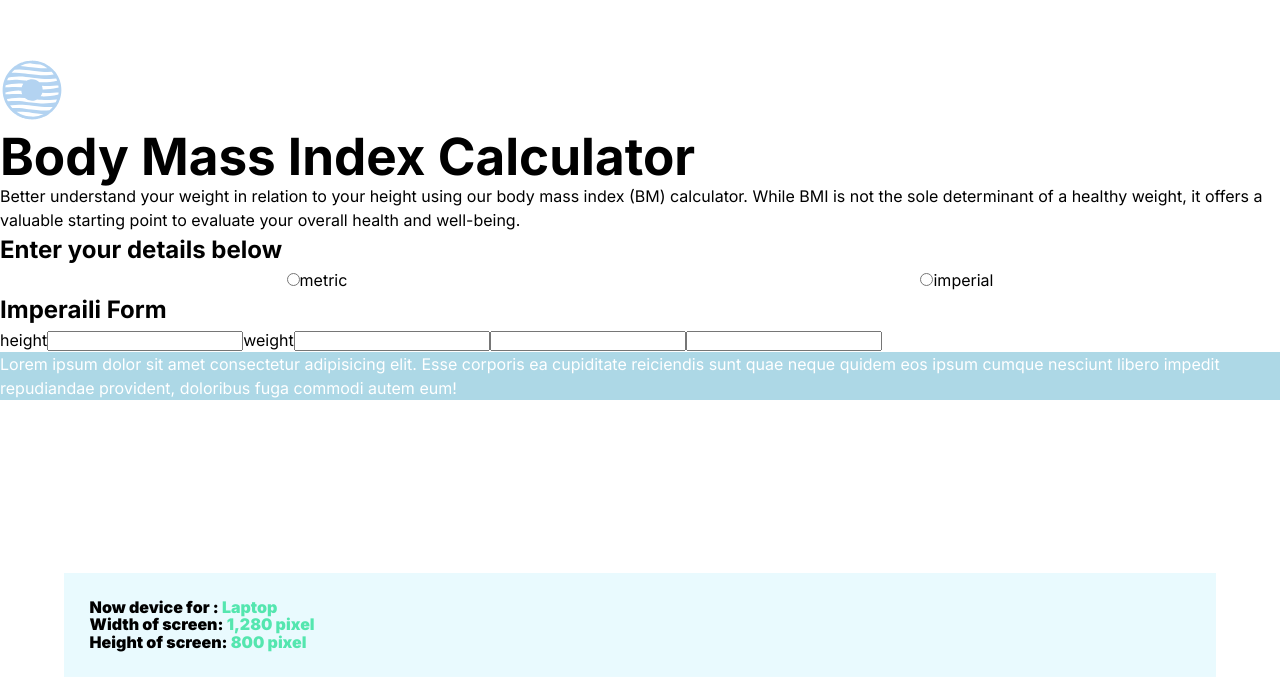
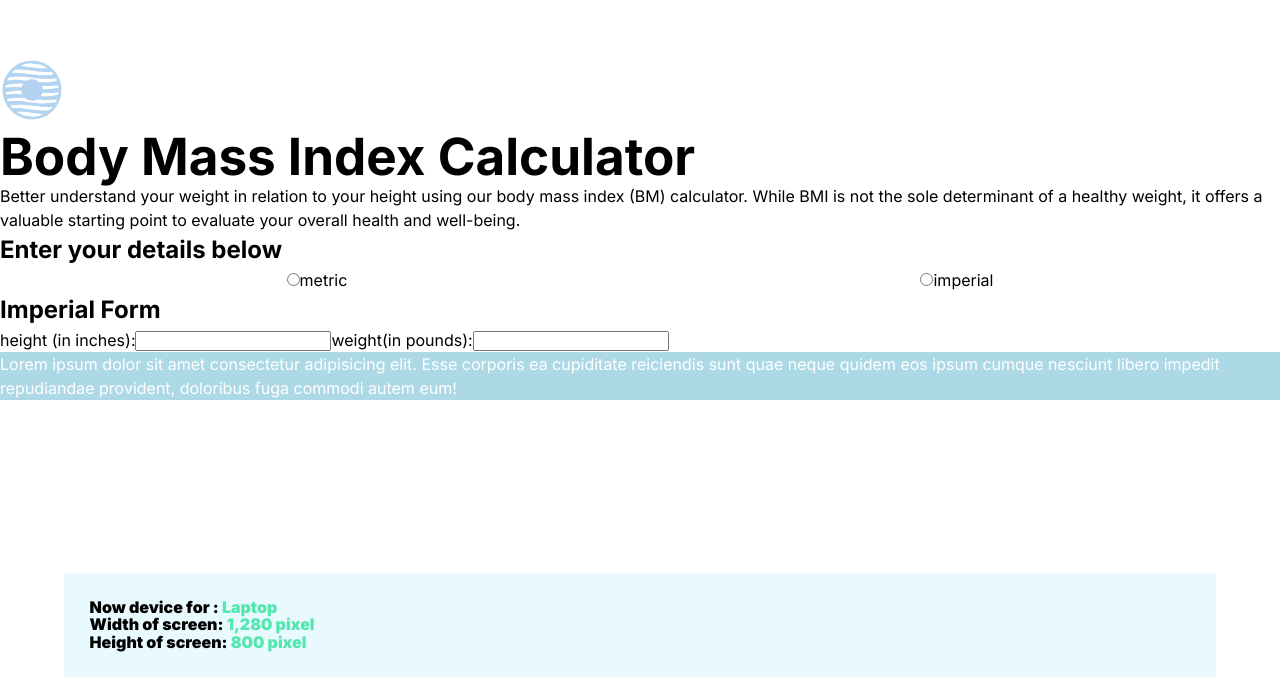
Before and after one commit to PiriyaLapa/body-mass-calculator-page2, a React (Vite) app: page / in a window 1280 px wide. Shown: the part 171-848 px from the top of the page. Built offline with nearby package versions, Linux system fonts and the light colour scheme; the HTML template or start-up script is replaced by a standard one.

Commit message:
fixed bug of label

```diff
--- a/src/components/forms/ImprerialForm.tsx
+++ b/src/components/forms/ImprerialForm.tsx
@@ -8,13 +8,11 @@ export default class ImprerialForm extends Component<BmiFormProps> {
     const { height, weight } = this.props.bmiContent;
     return (
       <StyledImprerialForm>
-        <h2>Imperaili Form</h2>
-        <label htmlFor="height">{height}</label>
+      <h2>Imperial Form</h2>
+        <label htmlFor="height">{height} (in inches):</label>
         <input type="text" name="height" id="height" />
-          <label htmlFor="weight">{weight}</label>
-          <input type="text" name="input1" id="input1" />
-          <input type="text" name="input2" id="input2" />
-          <input type="text" name="input3" id="input3" />
+        <label htmlFor="weight">{weight}(in pounds):</label>
+        <input type="text" name="weight" id="weight" />
         <ResultBox />
       </StyledImprerialForm>
     );
```
